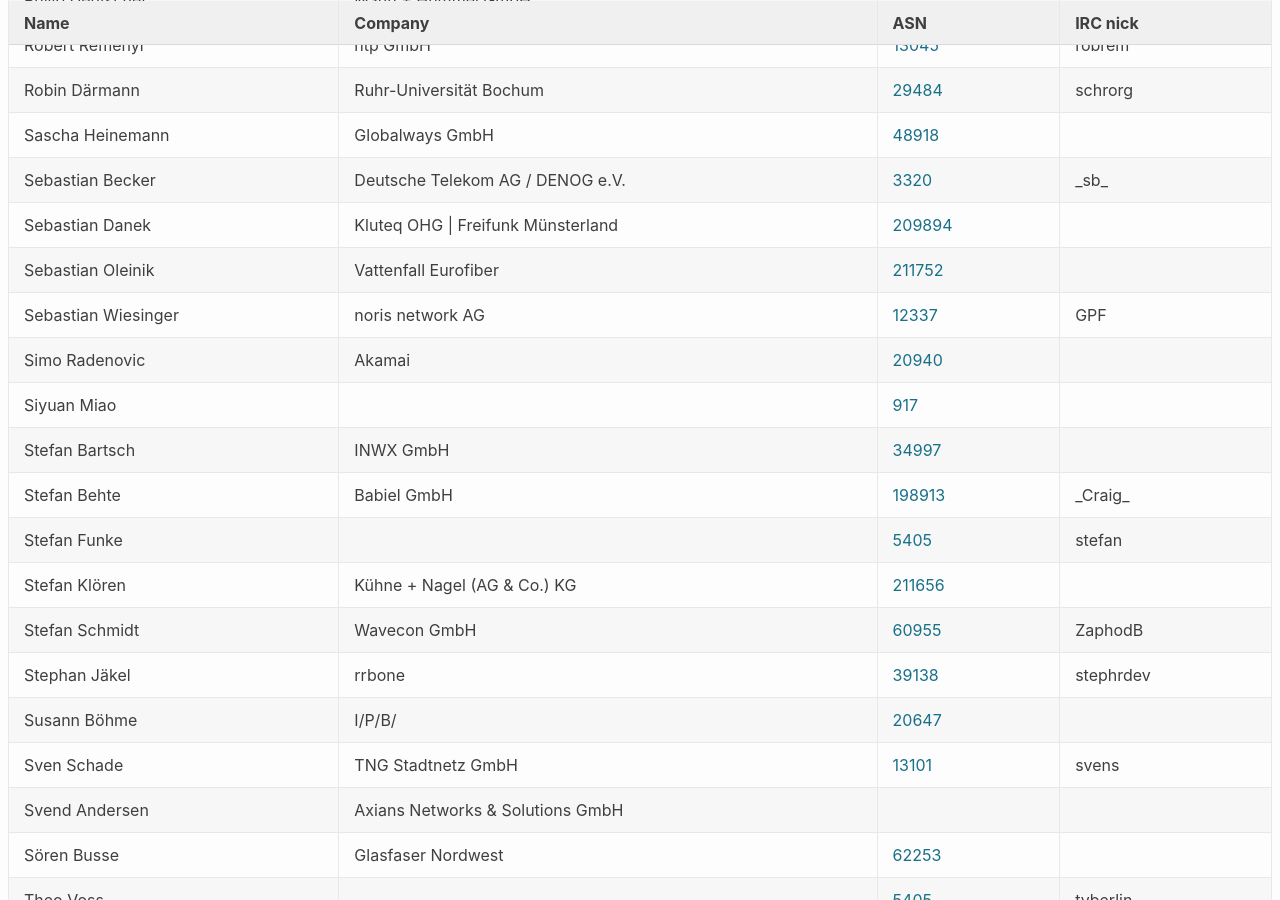
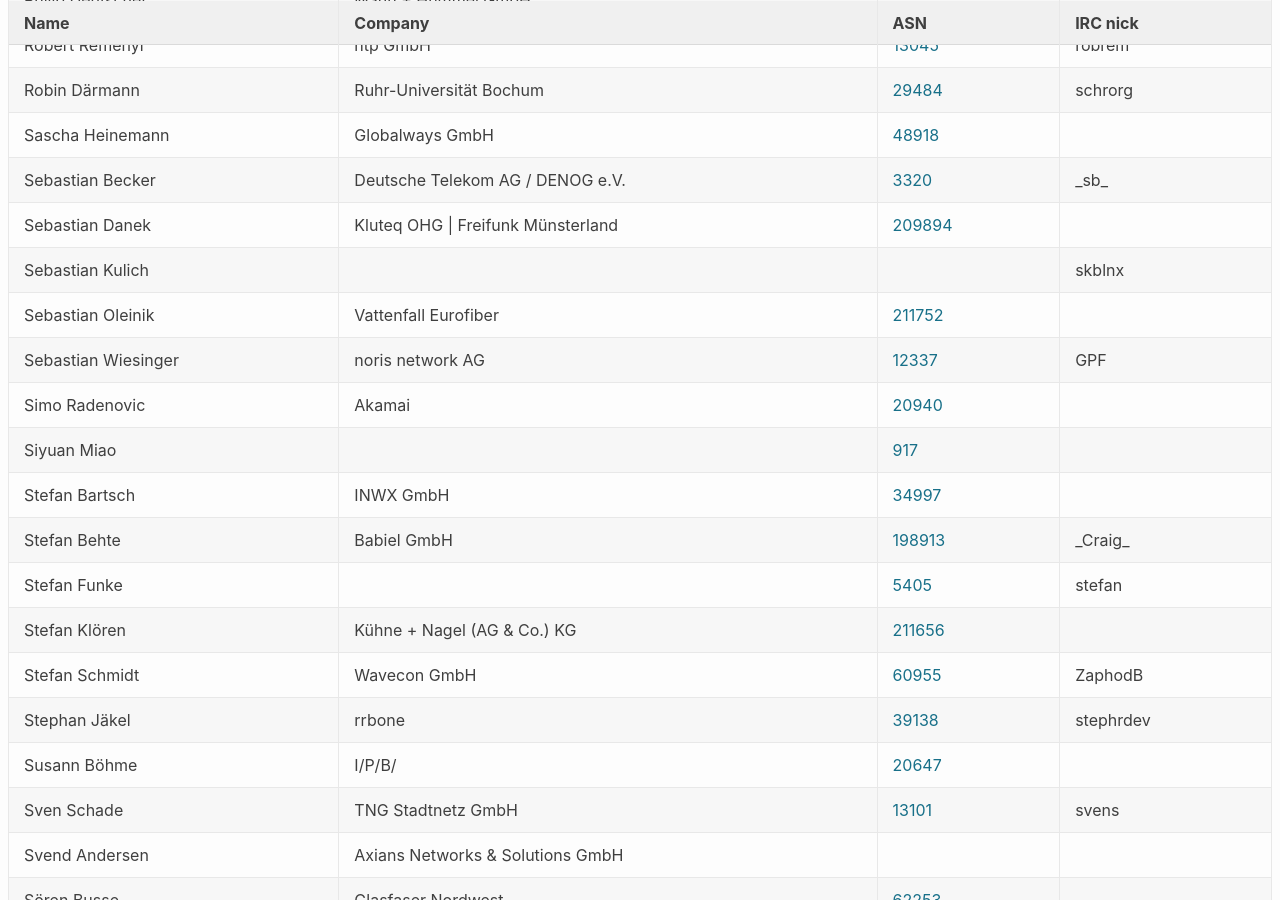
Before and after one commit to denog/pretix-attendeelist, a Jekyll site: the page built from denog15/index.md, in a window 1280 px wide and 900 px high, scrolled down 4744 px. Built offline with Jekyll 4.4.1, drawn with Linux system fonts in a browser that asks for light colours.

Commit message:
Latest data: Tue Aug 29 15:10:22 UTC 2023

```diff
--- a/_data/attendees_denog15_onsite.json
+++ b/_data/attendees_denog15_onsite.json
@@ -642,6 +642,12 @@
     "asn": "209894"
   },
   {
+    "name": "Sebastian Kulich",
+    "company": null,
+    "irc": "skblnx",
+    "asn": null
+  },
+  {
     "name": "Sebastian Oleinik",
     "company": "Vattenfall Eurofiber",
     "irc": null,
```
